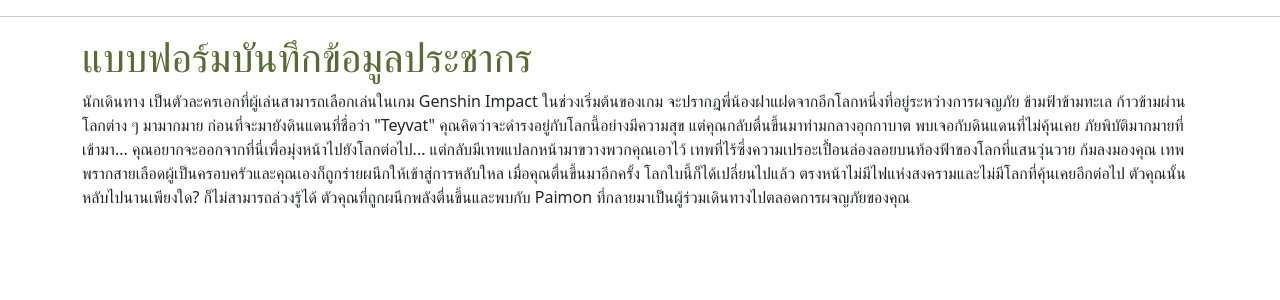
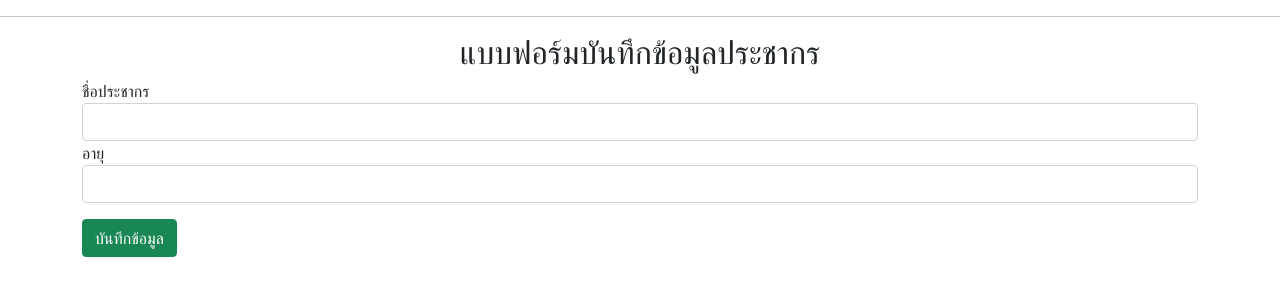
Before and after one commit to SkywalkerGK/django_1, a Django app: page /form in a window 1280 px wide. Shown: the part 94-394 px from the top of the page. Run offline with Django 4.2, Linux system fonts and the light colour scheme.

Commit message:
Create-form

```diff
--- a/myapp/templates/form.html
+++ b/myapp/templates/form.html
@@ -4,6 +4,16 @@
 {% endblock %}
 
 {% block content %}
-<h1 style="color:darkolivegreen";>แบบฟอร์มบันทึกข้อมูลประชากร</h1>
-<p>นักเดินทาง เป็นตัวละครเอกที่ผู้เล่นสามารถเลือกเล่นในเกม Genshin Impact ในช่วงเริ่มต้นของเกม จะปรากฎพี่น้องฝาแฝดจากอีกโลกหนึ่งที่อยู่ระหว่างการผจญภัย ข้ามฟ้าข้ามทะเล ก้าวข้ามผ่านโลกต่าง ๆ มามากมาย ก่อนที่จะมายังดินแดนที่ชื่อว่า "Teyvat" คุณคิดว่าจะดำรงอยู่กับโลกนี้อย่างมีความสุข แต่คุณกลับตื่นขึ้นมาท่ามกลางอุกกาบาต พบเจอกับดินแดนที่ไม่คุ้นเคย ภัยพิบัติมากมายที่เข้ามา... คุณอยากจะออกจากที่นี่เพื่อมุ่งหน้าไปยังโลกต่อไป... แต่กลับมีเทพแปลกหน้ามาขวางพวกคุณเอาไว้ เทพที่ไร้ซึ่งความเปรอะเปื้อนล่องลอยบนท้องฟ้าของโลกที่แสนวุ่นวาย ก้มลงมองคุณ เทพพรากสายเลือดผู้เป็นครอบครัวและคุณเองก็ถูกร่ายผนึกให้เข้าสู่การหลับใหล เมื่อคุณตื่นขึ้นมาอีกครั้ง โลกใบนี้ก็ได้เปลี่ยนไปแล้ว ตรงหน้าไม่มีไฟแห่งสงครามและไม่มีโลกที่คุ้นเคยอีกต่อไป ตัวคุณนั้นหลับไปนานเพียงใด? ก็ไม่สามารถล่วงรู้ได้ ตัวคุณที่ถูกผนึกพลังตื่นขึ้นและพบกับ Paimon ที่กลายมาเป็นผู้ร่วมเดินทางไปตลอดการผจญภัยของคุณ</p>
+<h2 class = "text-center">แบบฟอร์มบันทึกข้อมูลประชากร</h2>
+<form>
+    <div class="form-group">
+        <label for = "name">ชื่อประชากร</label>
+        <input type="text" name="name" class="form-control">
+    </div>
+    <div class="form-group mb-3">
+        <label for = "age">อายุ</label>
+        <input type="number" name="age" class="form-control">
+    </div>
+    <input type="submit" value="บันทึกข้อมูล" class="btn btn-success">
+</form>
 {% endblock %}
```
